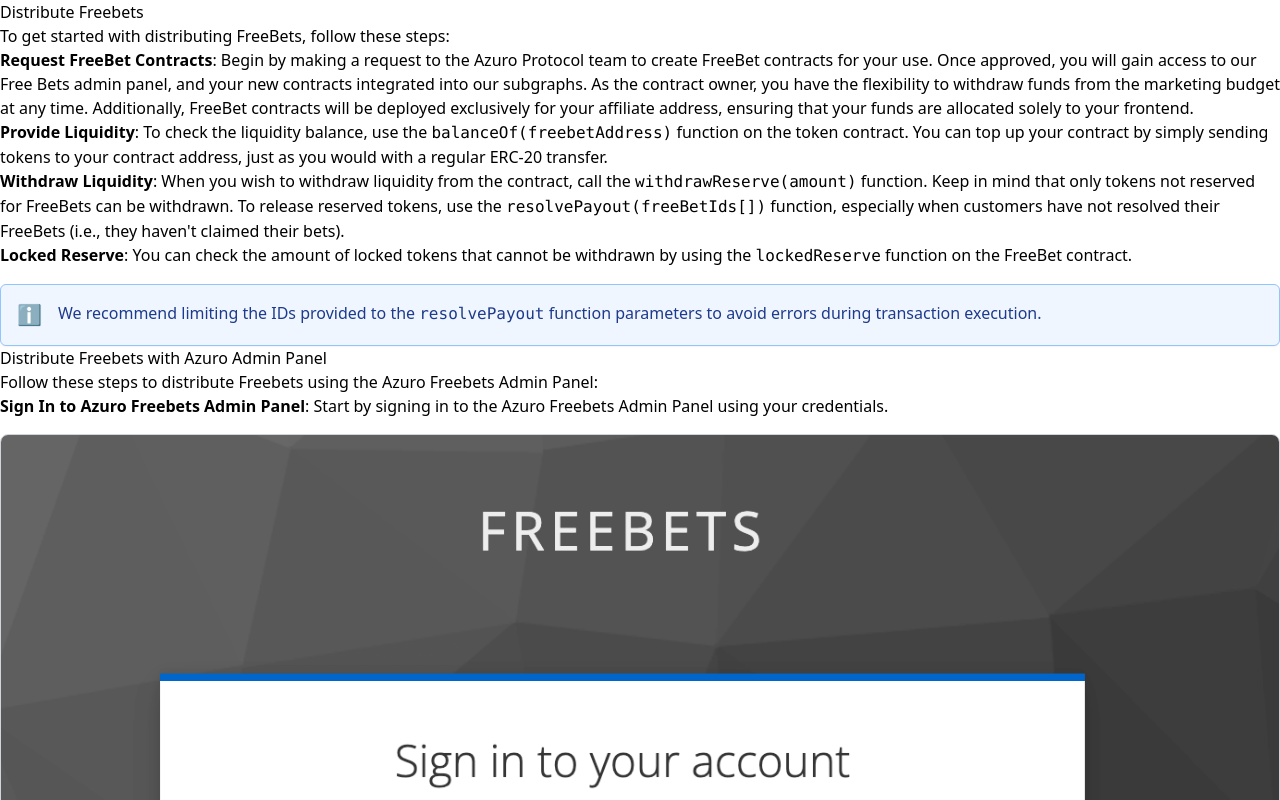
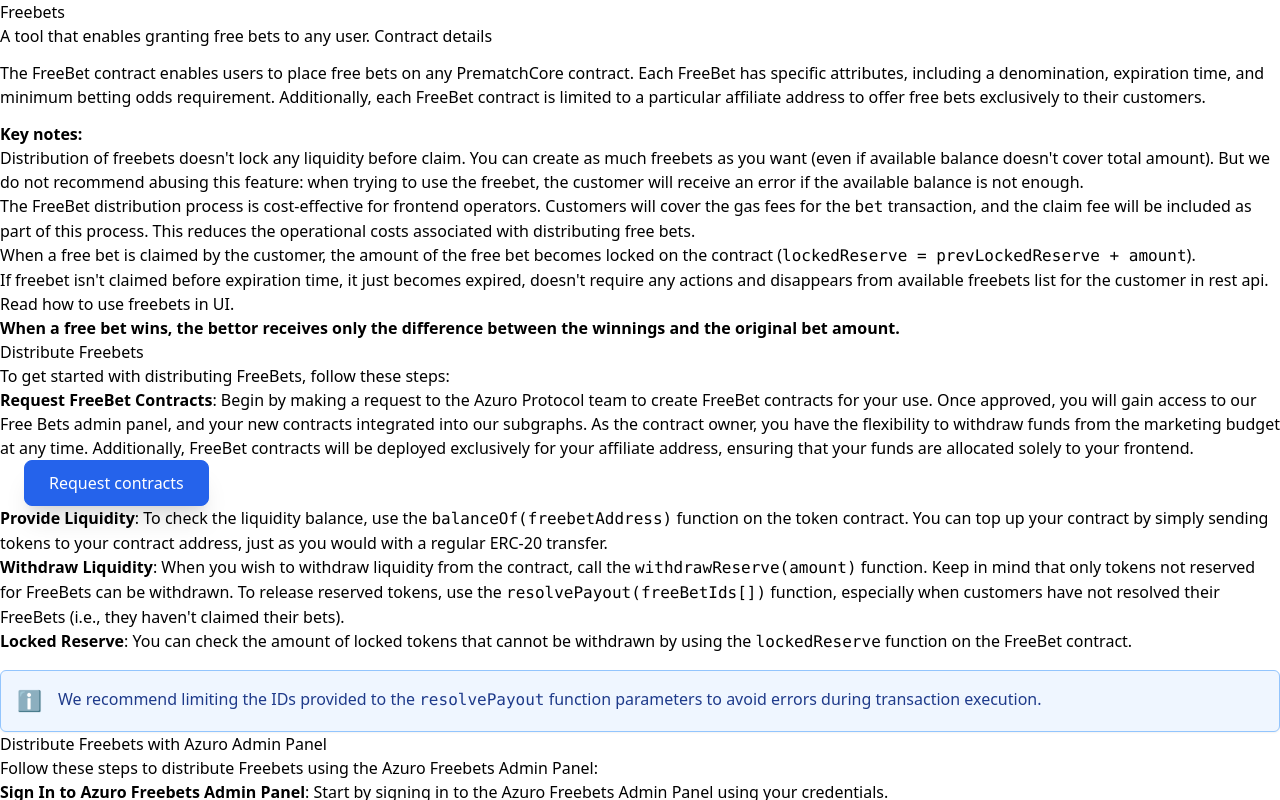
Before and after one commit to Azuro-protocol/gem-docs, a Next.js app: page /guides/freebets/distribute-freebets in a window 1280 px wide. Shown: the top 800 px of the page. Built offline with nearby package versions, Linux system fonts and the light colour scheme.

Commit message:
freebet docs improvements

```diff
--- a/pages/contracts/free-bet.mdx
+++ b/pages/contracts/free-bet.mdx
@@ -33,7 +33,7 @@ The FreeBet distribution process is cost-effective for frontend operators. Custo
 costs associated with distributing free bets.
 
 For more detailed information on how to distribute free bets, please refer to the
-[Free Bets Distribution Guide](/contracts/guides/distribute-freebets).
+[Free Bets Distribution Guide](/guides/freebets/distribute-freebets#distribute-freebets).
 
 ### Reference
 
@@ -44,4 +44,4 @@ For more detailed information on how to distribute free bets, please refer to th
 
 ### Guides
 
-- [Distribute Freebets](/contracts/guides/distribute-freebets)
+- [Distribute Freebets](/guides/freebets/distribute-freebets#distribute-freebets)
--- a/pages/guides/freebets/distribute-freebets.mdx
+++ b/pages/guides/freebets/distribute-freebets.mdx
@@ -1,14 +1,41 @@
-import { Image, Callout } from 'components'
+import { Image, Callout, Button } from 'components'
 
-# Distribute Freebets
+# Freebets
+A tool that enables granting free bets to any user. [Contract details](/contracts/free-bet)
+
+The FreeBet contract enables users to place free bets on any [PrematchCore](/contracts/prematch-core) contract.
+Each FreeBet has specific attributes, including a denomination, expiration time, and minimum betting odds requirement.
+Additionally, each FreeBet contract is limited to a particular affiliate address to offer free bets exclusively to their
+customers.
+
+**Key notes:**
+- Distribution of freebets doesn't lock any liquidity before claim. You can create as much freebets as you want (even if available balance doesn't cover total amount).
+But we do not recommend abusing this feature: when trying to use the freebet, the customer will receive an error if the available balance is not enough.
+- The FreeBet distribution process is cost-effective for frontend operators. Customers will cover the gas fees for the
+`bet` transaction, and the claim fee will be included as part of this process. This reduces the operational
+costs associated with distributing free bets.
+- When a free bet is claimed by the customer, the amount of the free bet becomes locked on the contract (`lockedReserve = prevLockedReserve + amount`).
+- If freebet isn't claimed before expiration time, it just becomes expired, doesn't require any actions and disappears from available freebets list for the customer in rest api.
+[Read how to use freebets in UI](/guides/freebets/use-freebets).
+- **When a free bet wins, the bettor receives only the difference between the winnings
+and the original bet amount.**
+
+## Distribute Freebets
 
 To get started with distributing FreeBets, follow these steps:
 
-1. **Request FreeBet Contracts**: Begin by making a request to the Azuro Protocol team to create FreeBet
+1. **Request FreeBet Contracts**: Begin by making a [request to the Azuro Protocol team](https://azuro.typeform.com/freebetpanel) to create FreeBet
 contracts for your use. Once approved, you will gain access to our Free Bets admin panel, and your new contracts
 integrated into our subgraphs. As the contract owner, you have the flexibility to withdraw
 funds from the marketing budget at any time. Additionally, FreeBet contracts will be deployed exclusively
 for your affiliate address, ensuring that your funds are allocated solely to your frontend.
+
+<div className="px-6">
+  <Button
+    toTab="https://azuro.typeform.com/freebetpanel"
+    title="Request contracts"
+  />
+</div>
 
 2. **Provide Liquidity**: To check the liquidity balance, use the `balanceOf(freebetAddress)` function on the token
 contract. You can top up your contract by simply sending tokens to your contract address, just as you would with
@@ -27,7 +54,7 @@ function on the FreeBet contract.
   execution.
 </Callout>
 
-# Distribute Freebets with Azuro Admin Panel
+## Distribute Freebets with Azuro Admin Panel
 
 Follow these steps to distribute Freebets using the Azuro Freebets Admin Panel:
 
@@ -57,6 +84,11 @@ and the safe balance for your new campaign.
    - Minimum odds for a bet
 
 Additionally, please provide a list of the addresses for distribution.
+
+<Callout type="info">
+  Distribution of freebets doesn't lock any liquidity before claim. You can create as much freebets as you want (even if available balance doesn't cover total amount).
+  But we do not recommend abusing this feature: when trying to use the freebet, the customer will receive an error if the available balance is not enough.
+</Callout>
 
 <Image
   src="/images/freebets-admin/03.png"
```
